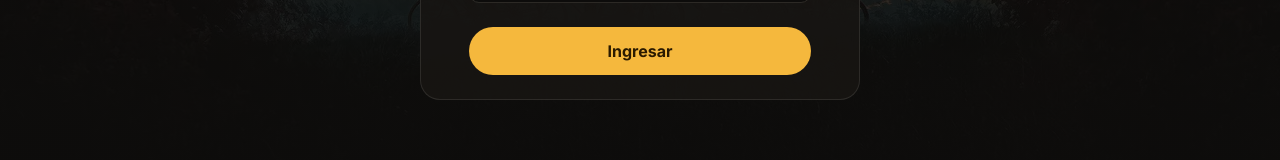
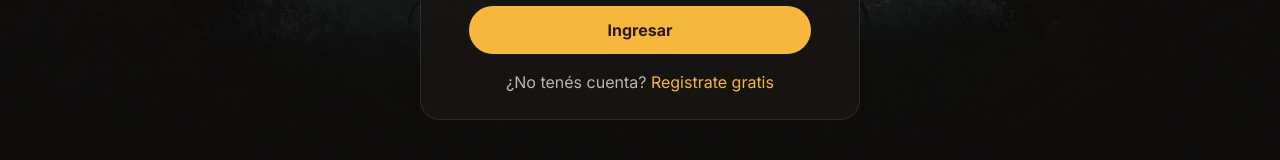
Before and after one commit to silvanaloggia-bit/V-Play, a React (Vite) app: page /login in a window 1280 px wide. Shown: the part 498-658 px from the top of the page. Built offline with nearby package versions, Linux system fonts and the light colour scheme; no server answers.

Commit message:
feat: add register link to login page HU-10

```diff
--- a/src/pages/LoginPage.tsx
+++ b/src/pages/LoginPage.tsx
@@ -1,7 +1,7 @@
 import { useState } from 'react'
 import { useForm } from 'react-hook-form'
 import { zodResolver } from '@hookform/resolvers/zod'
-import { useNavigate } from 'react-router'
+import { Link, useNavigate } from 'react-router'
 import { loginSchema } from '../schemas/loginSchema'
 import { useAuth } from '../hooks/useAuth'
 import { authService } from '../services/authService'
@@ -72,6 +72,10 @@ return (
             </div>
           )}
         </form>
+
+        <p className="login-register">
+          ¿No tenés cuenta? <Link to="/registro">Registrate gratis</Link>
+        </p>
       </div>
     </main>
 )
```
